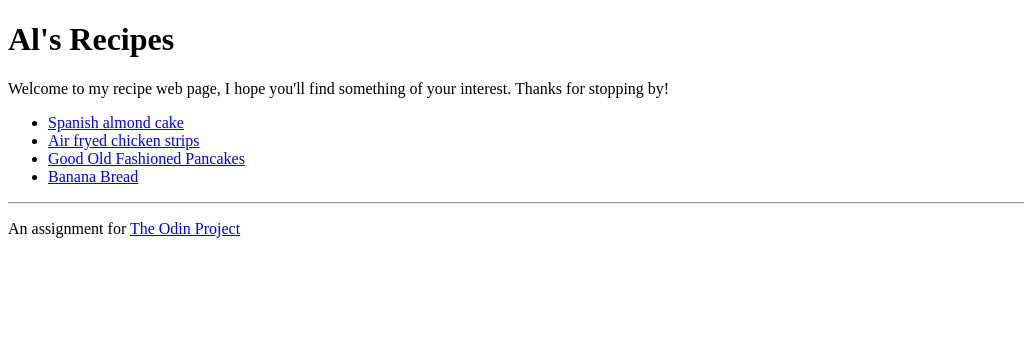
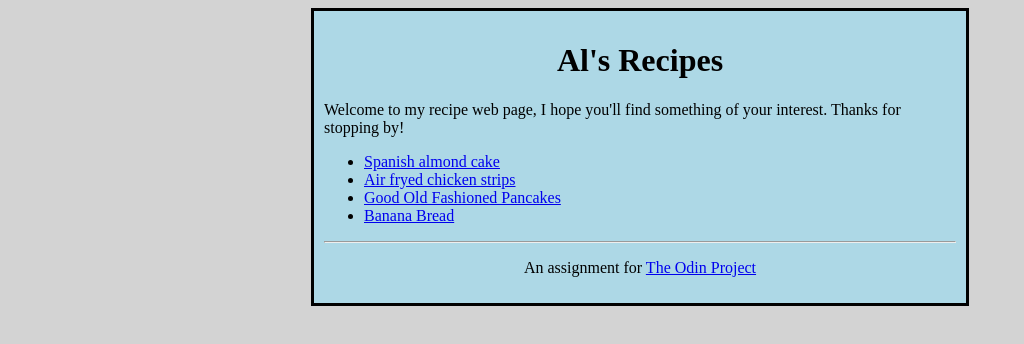
Before and after one commit to Alvox12/odin-recipes, a plain HTML site: page index.html in a window 1280 px wide. Shown: the whole page, without its empty margins (0-1024 px from the left). Drawn offline with Linux system fonts and the light colour scheme.

Commit message:
Agrego colores a web +Añado elemento div dentro de main +css - colores y dimensiones nuevas para div +css - color para main

```diff
--- a/index.html
+++ b/index.html
@@ -4,10 +4,11 @@
     <meta charset="UTF-8" />
     <meta name="viewport" content="width=device-width, initial-scale=1.0" />
     <title>Al's Recipes</title>
-    <link rel="stylesheet" href="styles/style.css">
+    <link rel="stylesheet" href="styles/style.css" />
   </head>
   <body>
     <main>
+      <div class="mainbody">
         <h1>Al's Recipes</h1>
         <p>
           Welcome to my recipe web page, I hope you'll find something of your
@@ -15,14 +16,27 @@
         </p>
         <ul>
           <li><a href="./recipes/almondCake.html">Spanish almond cake</a></li>
-        <li><a href="./recipes/chickenStrips.html">Air fryed chicken strips</a></li>
-        <li><a href="./recipes/classicpancakes.html">Good Old Fashioned Pancakes</a></li>
+          <li>
+            <a href="./recipes/chickenStrips.html">Air fryed chicken strips</a>
+          </li>
+          <li>
+            <a href="./recipes/classicpancakes.html"
+              >Good Old Fashioned Pancakes</a
+            >
+          </li>
           <li><a href="./recipes/bananaBread.html">Banana Bread</a></li>
         </ul>
+
+        <footer>
+          <hr />
+          <p>
+            An assignment for
+            <a href="https://www.theodinproject.com/" target="_blank"
+              >The Odin Project</a
+            >
+          </p>
+        </footer>
+      </div>
     </main>
-    <footer>
-      <hr>
-      <p>An assignment for <a href="https://www.theodinproject.com/" target="_blank">The Odin Project</a></p>
-    </footer>
   </body>
 </html>
--- a/styles/recipeStyle.css
+++ b/styles/recipeStyle.css
@@ -1,3 +1,12 @@
+
+*{
+    font-family: "Ubuntu", "Times New Roman", Times, Arial, sans-serif, serif;
+}
+
+body{
+    background-color: lightgrey;
+}
+
 .recipepic{
     height: 300px;
     width: auto;
@@ -12,9 +21,22 @@
     width: 50%;
     border: 3px solid black;
     padding: 10px;
+
+    background-color: lightblue;
+}
+
+.mainbody > * {
+    background-color: lightblue;
+}
+
+/*h1,h2,h3{
+    font-family: "Times New Roman", Times, Arial, sans-serif, serif;
+}*/
+
+footer{
+    text-align: center;
 }
 
 h1{
     text-align: center;
-    font-family: "Times New Roman", Times, serif;
 }
--- a/styles/style.css
+++ b/styles/style.css
@@ -0,0 +1,29 @@
+*{
+    font-family: "Ubuntu", "Times New Roman", Times, Arial, sans-serif, serif;
+}
+
+body{
+    background-color: lightgrey;
+}
+
+.mainbody{
+    margin-left: auto;
+    margin-right: auto;
+    width: 50%;
+    border: 3px solid black;
+    padding: 10px;
+
+    background-color: lightblue;
+}
+
+.mainbody > * {
+    background-color: lightblue;
+}
+
+footer{
+    text-align: center;
+}
+
+h1{
+    text-align: center;
+}
```
Also changed, not shown: recipes/bananaBread.html (+2 -0 lines). Lines whose indentation alone changed are shown as unchanged.
